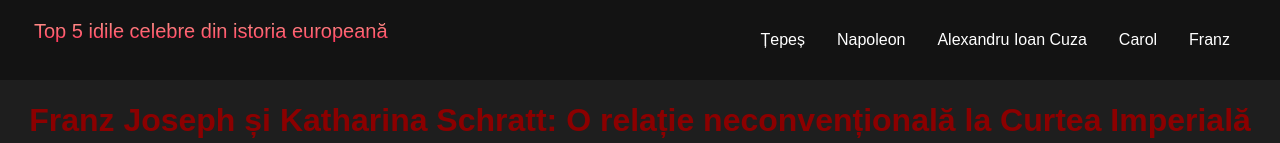
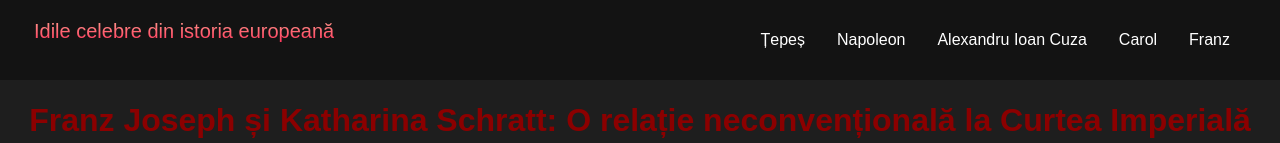
Before and after one commit to Top-5-idile-din-istoria-europei/idile, a plain HTML site: page ion heliade.html in a window 1280 px wide. Shown: the top 143 px of the page. Drawn offline with Linux system fonts and the light colour scheme.

Commit message:
Update ion heliade.html

```diff
--- a/ion heliade.html
+++ b/ion heliade.html
@@ -11,7 +11,7 @@
 
     <nav class="navbar">
         <div class="navbar__container">
-            <a href="index.html" id="navbar__logo">Top 5 idile celebre din istoria europeană</a>
+            <a href="index.html" id="navbar__logo">Idile celebre din istoria europeană</a>
             <div class="navbar__toggle" id="mobile-menu">
                 <span class="bar"></span>
                 <span class="bar"></span>
```
